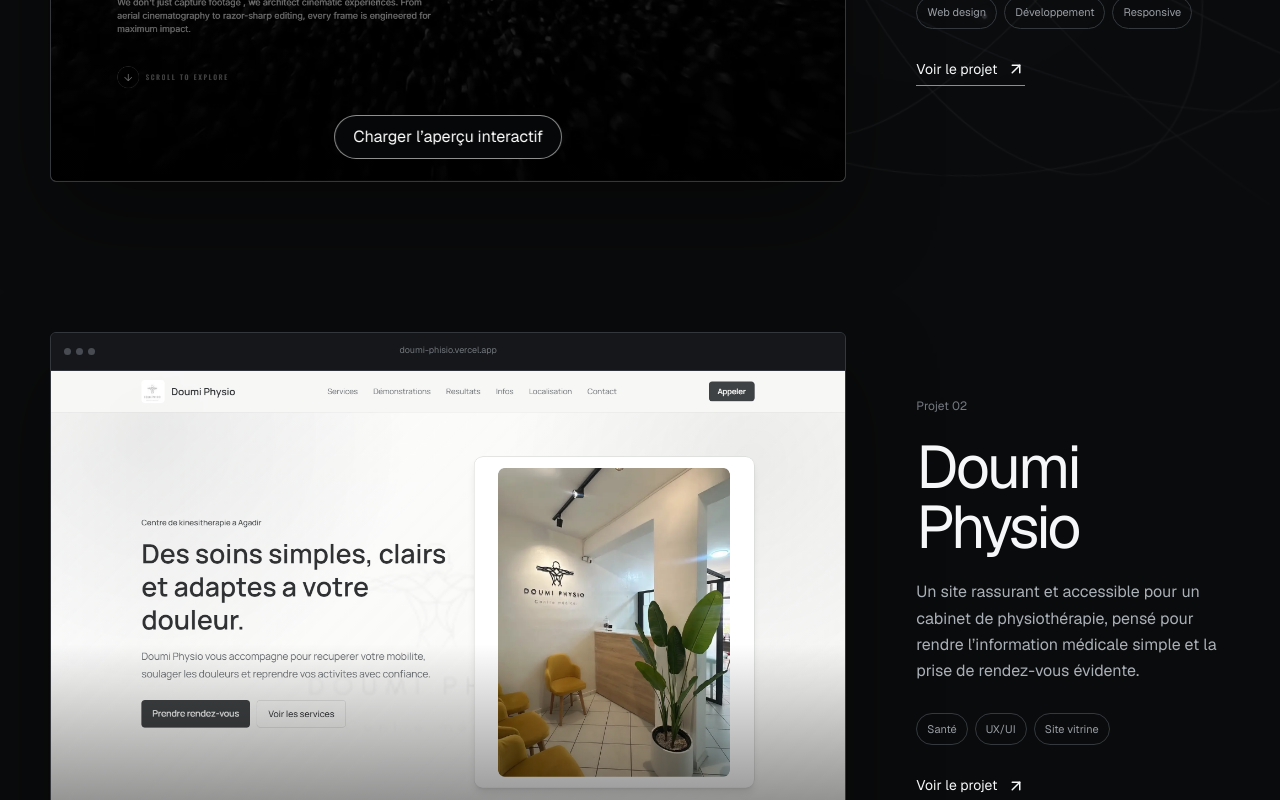
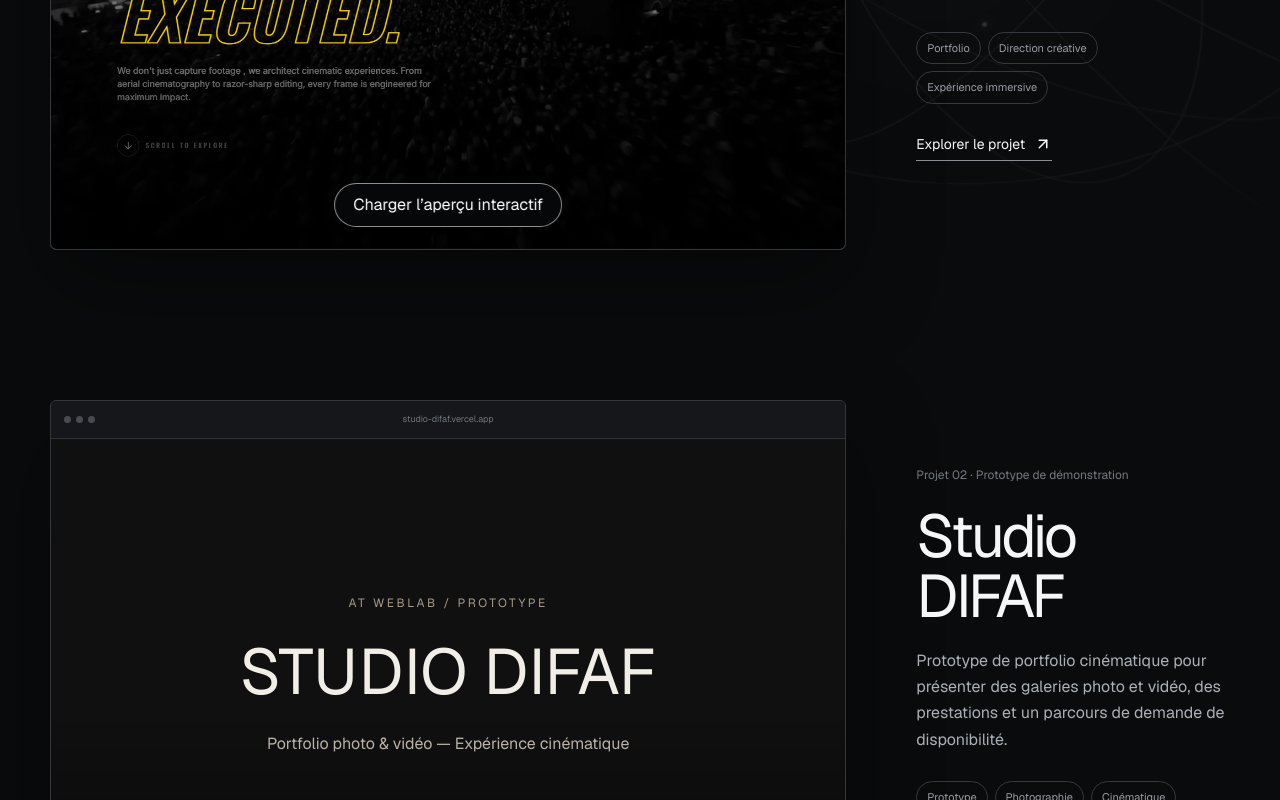
Before and after one commit to Abderr-trz/ATWebLab, a Next.js app: page / in a window 1280 px wide. Shown: the part 4120-4920 px from the top of the page. Built offline with nearby package versions, Linux system fonts and the light colour scheme.

Commit message:
feat: replace Doumi featured project with Studio DIFAF

```diff
--- a/components/sections/Portfolio.tsx
+++ b/components/sections/Portfolio.tsx
@@ -2,26 +2,19 @@ import { ArrowUpRight } from "lucide-react";
 import { Reveal } from "@/components/ui/Reveal";
 import { SectionHeading } from "@/components/ui/SectionHeading";
 import { LiveProjectPreview } from "@/components/ui/LiveProjectPreview";
-import { LiveDoumiPreview } from "@/components/ui/LiveDoumiPreview";
+import { LiveDifafPreview } from "@/components/ui/LiveDifafPreview";
 import { NetworkField } from "@/components/ui/NetworkField";
 
 const projects = [
-  { name: "Prodyous", url: "https://prodyous.co/", desc: "Une présence digitale structurée et contemporaine, conçue pour présenter une offre avec clarté et guider naturellement vers la prise de contact.", tags: ["Web design", "Développement", "Responsive"], theme: "prodyous" },
-  { name: "Doumi Physio", url: "https://doumi-phisio.vercel.app/", desc: "Un site rassurant et accessible pour un cabinet de physiothérapie, pensé pour rendre l’information médicale simple et la prise de rendez-vous évidente.", tags: ["Santé", "UX/UI", "Site vitrine"], theme: "doumi" }
+  { name: "Prodyous", url: "https://prodyous.co/", desc: "Un univers digital éditorial pour mettre en scène la photographie, la vidéo et la direction créative.", tags: ["Portfolio", "Direction créative", "Expérience immersive"], theme: "prodyous", status: "Projet publié" },
+  { name: "Studio DIFAF", url: "https://studio-difaf.vercel.app/", desc: "Prototype de portfolio cinématique pour présenter des galeries photo et vidéo, des prestations et un parcours de demande de disponibilité.", tags: ["Prototype", "Photographie", "Cinématique"], theme: "difaf", status: "Prototype de démonstration" }
 ];
 
 function BrowserPreview({ theme, name }: { theme: string; name: string }) {
   return (
     <div className={`browser ${theme}`} aria-label={`Aperçu du projet ${name}`}>
-      <div className="browser-bar"><div><i /><i /><i /></div><span>{theme === "prodyous" ? "prodyous.co" : "doumi-phisio.vercel.app"}</span></div>
-      {theme === "prodyous" ? <LiveProjectPreview /> : theme === "doumi" ? <LiveDoumiPreview /> : <div className="browser-page">
-        <div className="mock-nav"><b>{name}</b><span /><span /><span /></div>
-        <div className="mock-hero">
-          <div><small>{theme === "prodyous" ? "PRODYous" : "VOTRE BIEN-ÊTRE"}</small><strong>{theme === "prodyous" ? "Transformez votre vision en impact." : "Retrouvez votre mobilité, naturellement."}</strong><em /></div>
-          <div className="mock-visual"><span /></div>
-        </div>
-        <div className="mock-cards"><span /><span /><span /></div>
-      </div>}
+      <div className="browser-bar"><div><i /><i /><i /></div><span>{theme === "prodyous" ? "prodyous.co" : "studio-difaf.vercel.app"}</span></div>
+      {theme === "prodyous" ? <LiveProjectPreview /> : <LiveDifafPreview />}
     </div>
   );
 }
@@ -31,16 +24,16 @@ export function Portfolio() {
     <section id="realisations" className="section portfolio">
       <NetworkField variant="wide" />
       <div className="container">
-        <Reveal><SectionHeading number="03" title="Nos réalisations" intro="Deux univers différents, une même exigence de clarté et de finition." /></Reveal>
+        <Reveal><SectionHeading number="03" title="Expériences sélectionnées" intro="Des univers créatifs conçus pour mettre le travail visuel au premier plan." /></Reveal>
         <div className="projects">
           {projects.map((project, i) => (
             <article className="project" key={project.name}>
               <Reveal className="project-preview"><BrowserPreview theme={project.theme} name={project.name} /></Reveal>
               <Reveal className="project-copy" delay={0.1}>
-                <p className="project-count">Projet {String(i + 1).padStart(2, "0")}</p>
+                <p className="project-count">Projet {String(i + 1).padStart(2, "0")} · {project.status}</p>
                 <h3>{project.name}</h3><p>{project.desc}</p>
                 <div className="project-tags">{project.tags.map(t => <span key={t}>{t}</span>)}</div>
-                <a href={project.url} target="_blank" rel="noreferrer">Voir le projet <ArrowUpRight size={18} /></a>
+                <a href={project.url} target="_blank" rel="noopener noreferrer">Explorer le projet <ArrowUpRight size={18} /></a>
               </Reveal>
             </article>
           ))}
```
